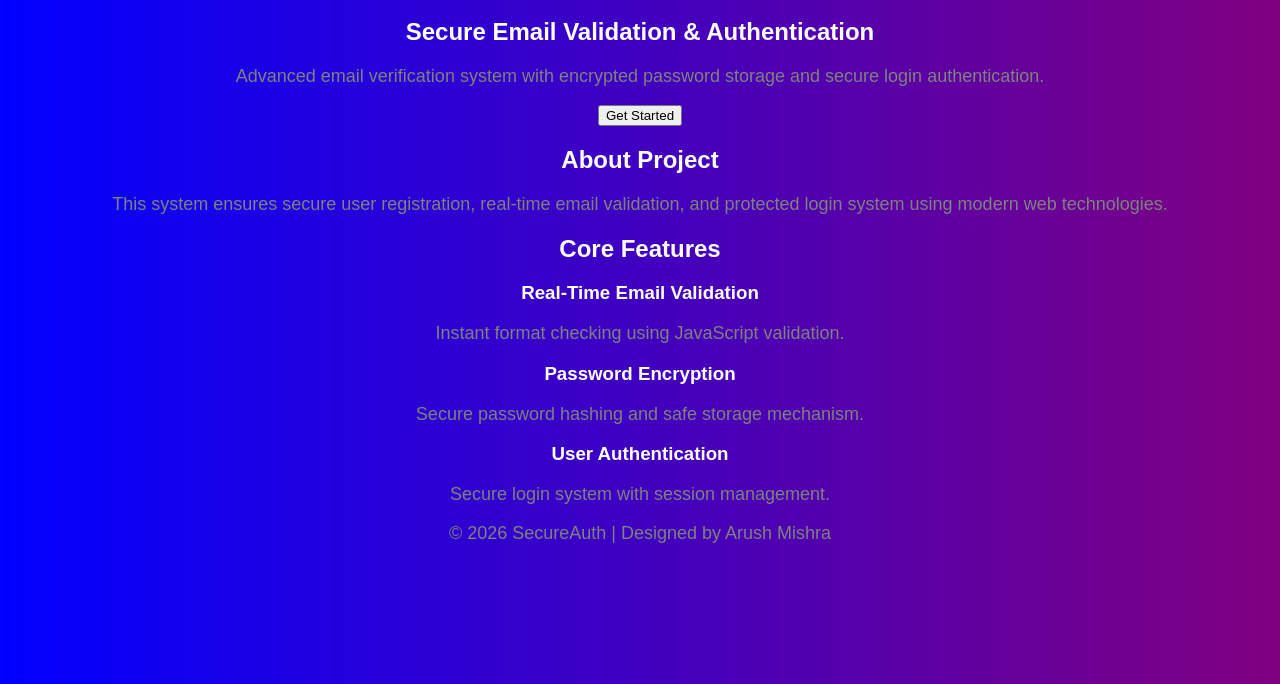
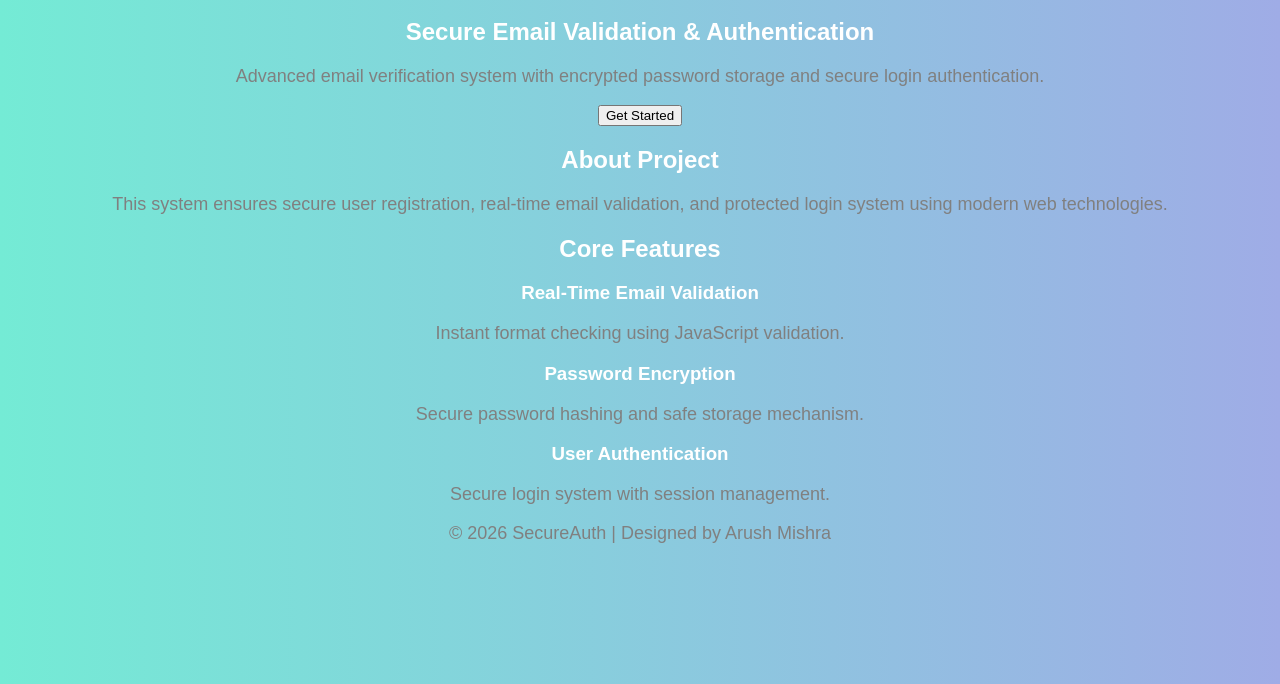
Before and after one commit to arushmishracs27-png/Secure-Email-Validation-and-User-Authentication-System, a plain HTML site: page index.html in a window 1280 px wide. Shown: the part 116-800 px from the top of the page. Drawn offline with Linux system fonts and the light colour scheme.

Commit message:
Update index.html

```diff
--- a/index.html
+++ b/index.html
@@ -21,7 +21,7 @@
 </head>
 <body><style>
     body {
-        background: linear-gradient(to right, blue, purple);
+        background: linear-gradient(to right, #74ebd5, #9face6);
         color: white;
         text-align: center;
     }
```
